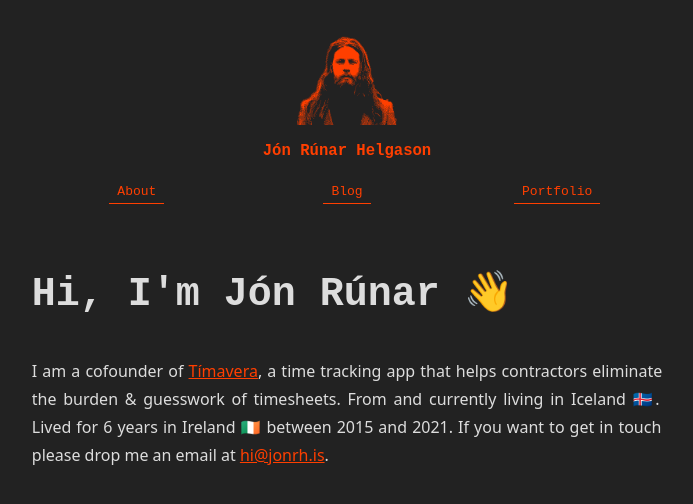
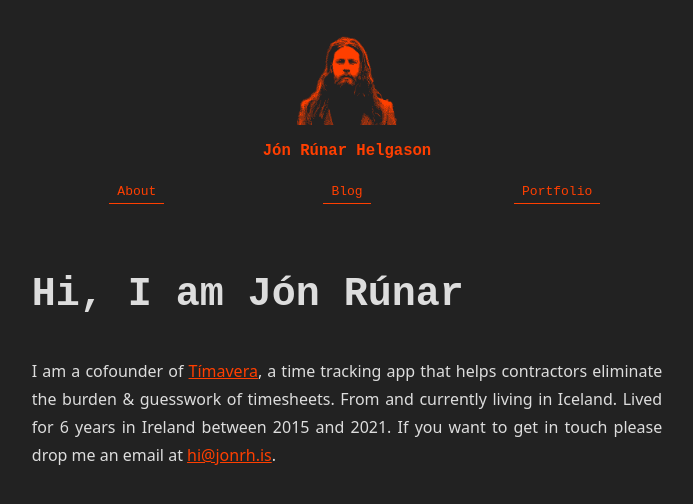
Before and after one commit to jonrh/jonrh.is, a Next.js app: page / in a window 1280 px wide. Shown: the top 504 px of the page, without its empty margins (293-986 px from the left). Built offline with nearby package versions, Linux system fonts and the light colour scheme.

Commit message:
Remove emojis from front page
Going for a more minimal look with fewer colours.

```diff
--- a/pages/index.js
+++ b/pages/index.js
@@ -14,12 +14,12 @@ const Index = () => {
           for contractors." />
       </Head>
 
-      <h1>Hi, I'm Jón Rúnar 👋</h1>
+      <h1>Hi, I am Jón Rúnar</h1>
 
       <p>
         I am a cofounder of <a href="https://timavera.com">Tímavera</a>, a time tracking app that
         helps contractors eliminate the burden & guesswork of timesheets. From and currently
-        living in Iceland 🇮🇸. Lived for 6 years in Ireland 🇮🇪 between 2015 and 2021. If you want
+        living in Iceland. Lived for 6 years in Ireland between 2015 and 2021. If you want
         to get in touch please drop me an email at <a href="mailto:hi@jonrh.is">hi@jonrh.is</a>.
       </p>
     </Layout>
```
